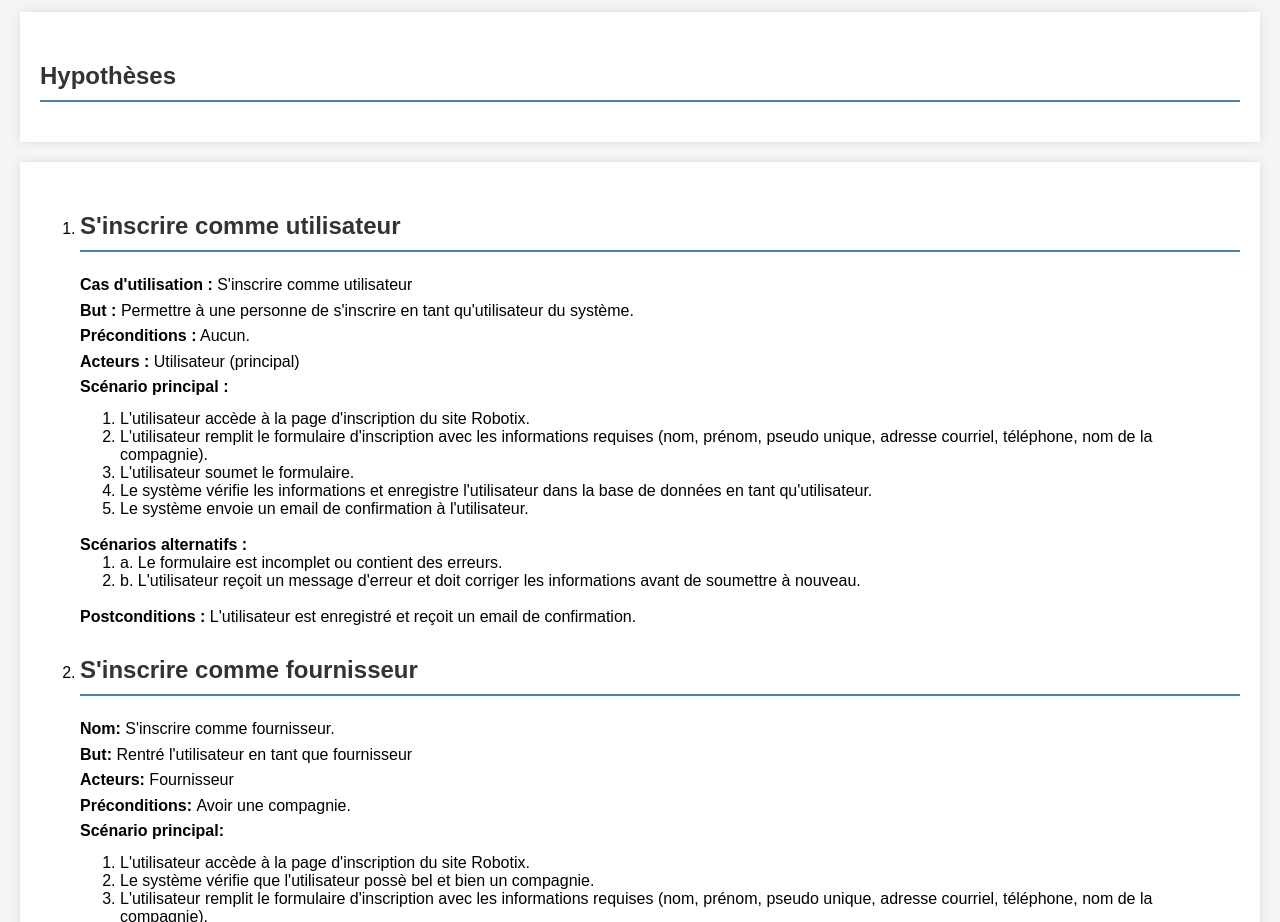
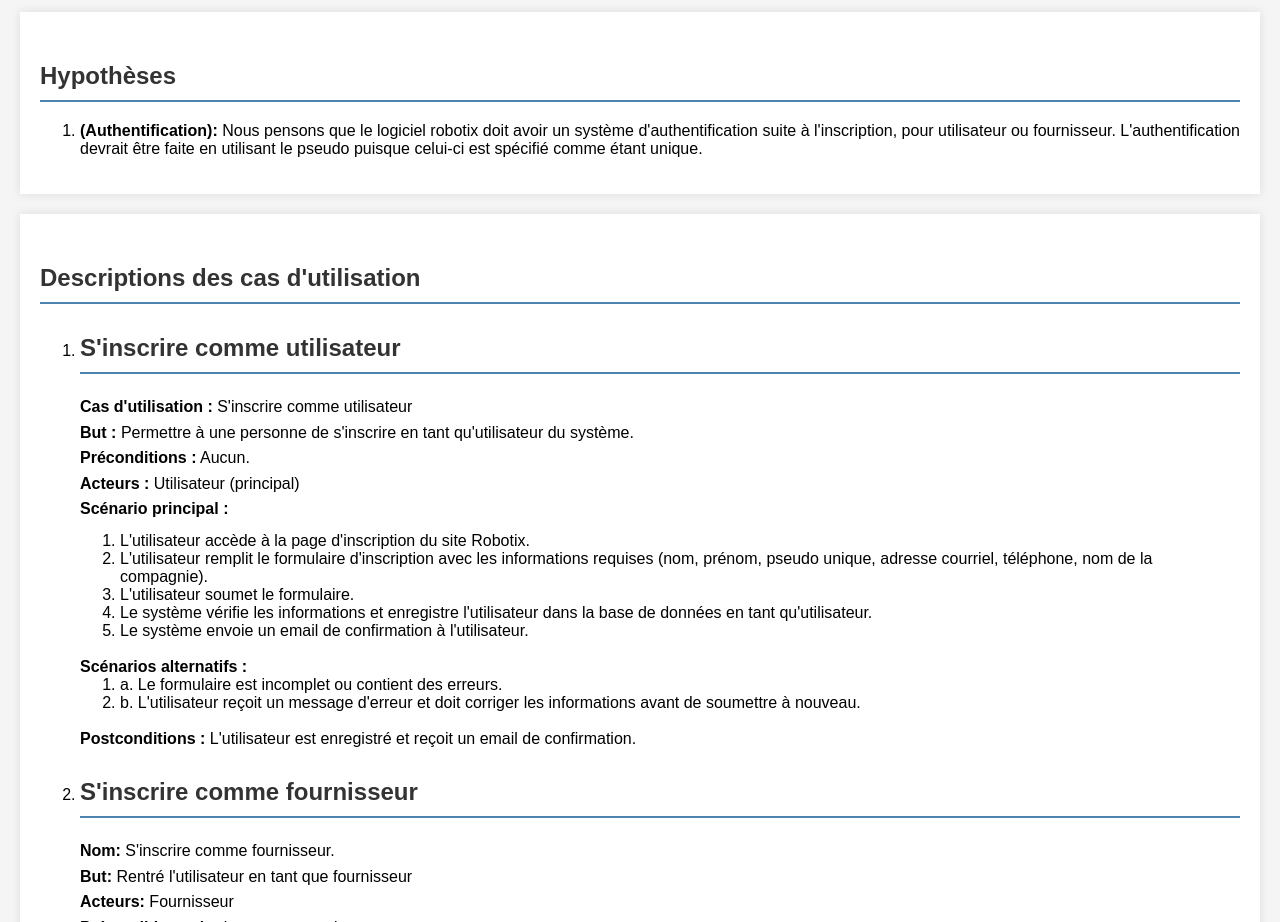
Before and after one commit to ImDeeWee/robotix_2255, a plain HTML site: page Exigences/rapport.html in a window 1280 px wide. Shown: the part 2200-3122 px from the top of the page. Drawn offline with Linux system fonts and the light colour scheme.

Commit message:
Ajout folder exigences et une hypothèse

```diff
--- a/rapport.html
+++ b/Exigences/rapport.html
@@ -258,10 +258,13 @@
 
     <div class="info-section">
         <h2>Hypothèses</h2>
-        <p>
+        <ol>
+            <li><strong>(Authentification): </strong> Nous pensons que le logiciel robotix doit avoir un système d'authentification suite à l'inscription, pour utilisateur ou fournisseur. L'authentification devrait être faite en utilisant le pseudo puisque celui-ci est spécifié comme étant unique.</li>
+        </ol>
     </div>
 
     <div class="info-section">
+        <h2>Descriptions des cas d'utilisation</h2>
         <ol>
             <li>
                 <h2>S'inscrire comme utilisateur</h2>
```
Also changed, not shown: Exigences/robotic.svg (renamed from robotic.svg), 2 other files.
